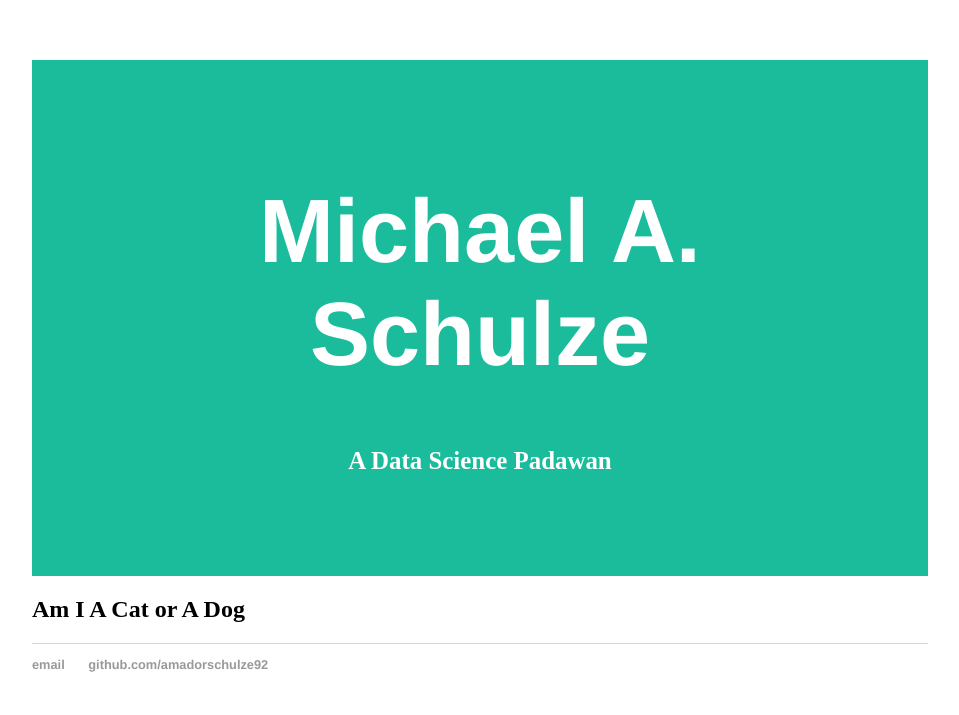
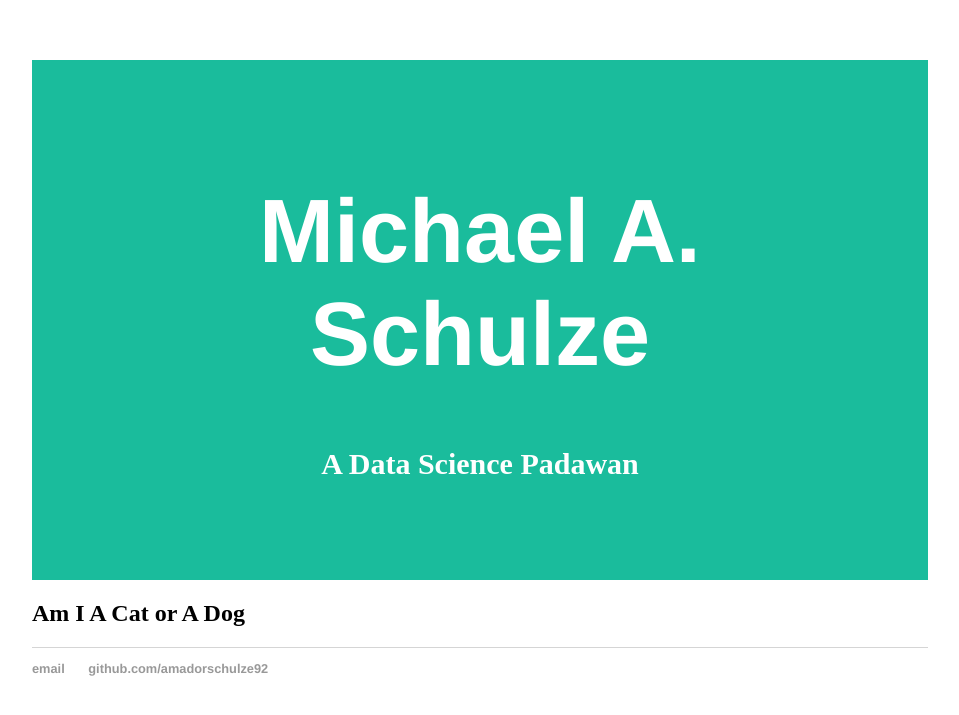
Before and after one commit to amadorschulze92/amadorschulze92.github.io, a Jekyll site: the page built from index.html, in a window 1280 px wide. Shown: the top 715 px of the page, without its empty margins (160-1119 px from the left). Built offline with Jekyll 4.4.1, drawn with Linux system fonts in a browser that asks for light colours.

Commit message:
make sub title bigger, try to move header before navbar

```diff
--- a/index.html
+++ b/index.html
@@ -7,12 +7,12 @@ title: Michael A. Schulze
   <head>
     <meta charset="utf-8">
     <title>{{ page.title }}</title>
+    <div class="header">
+      <h1>Michael A. Schulze</h1>
+      <h4>A Data Science Padawan</h4>
+    </div>
   </head>
   <body>
-    <div class="header">
-      <h1>Michael A. Schulze</h1>
-      <h5>A Data Science Padawan</h5>
-    </div>
     <h2>Am I A Cat or A Dog</h1>
   </body>
 </html>
```
